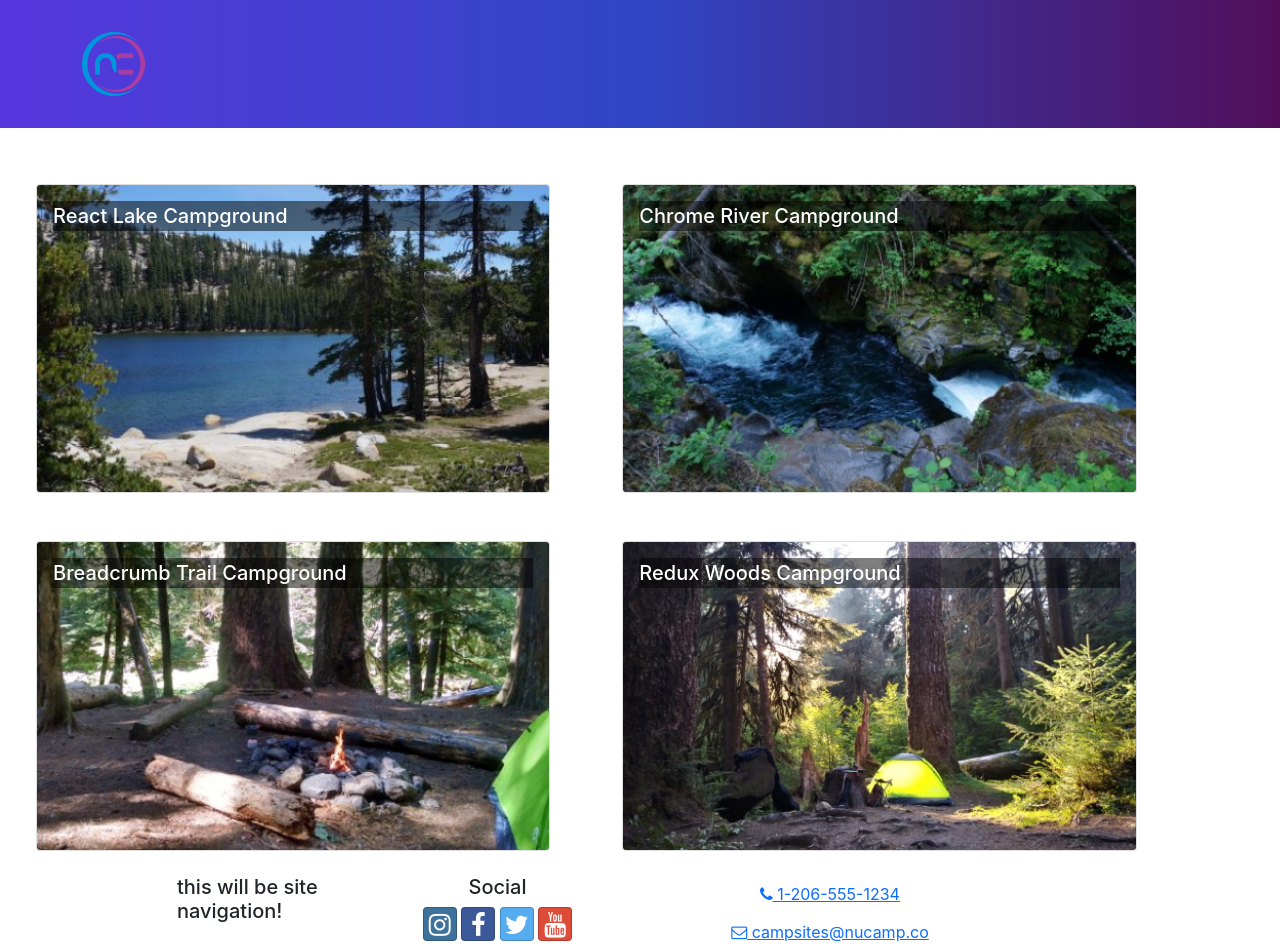
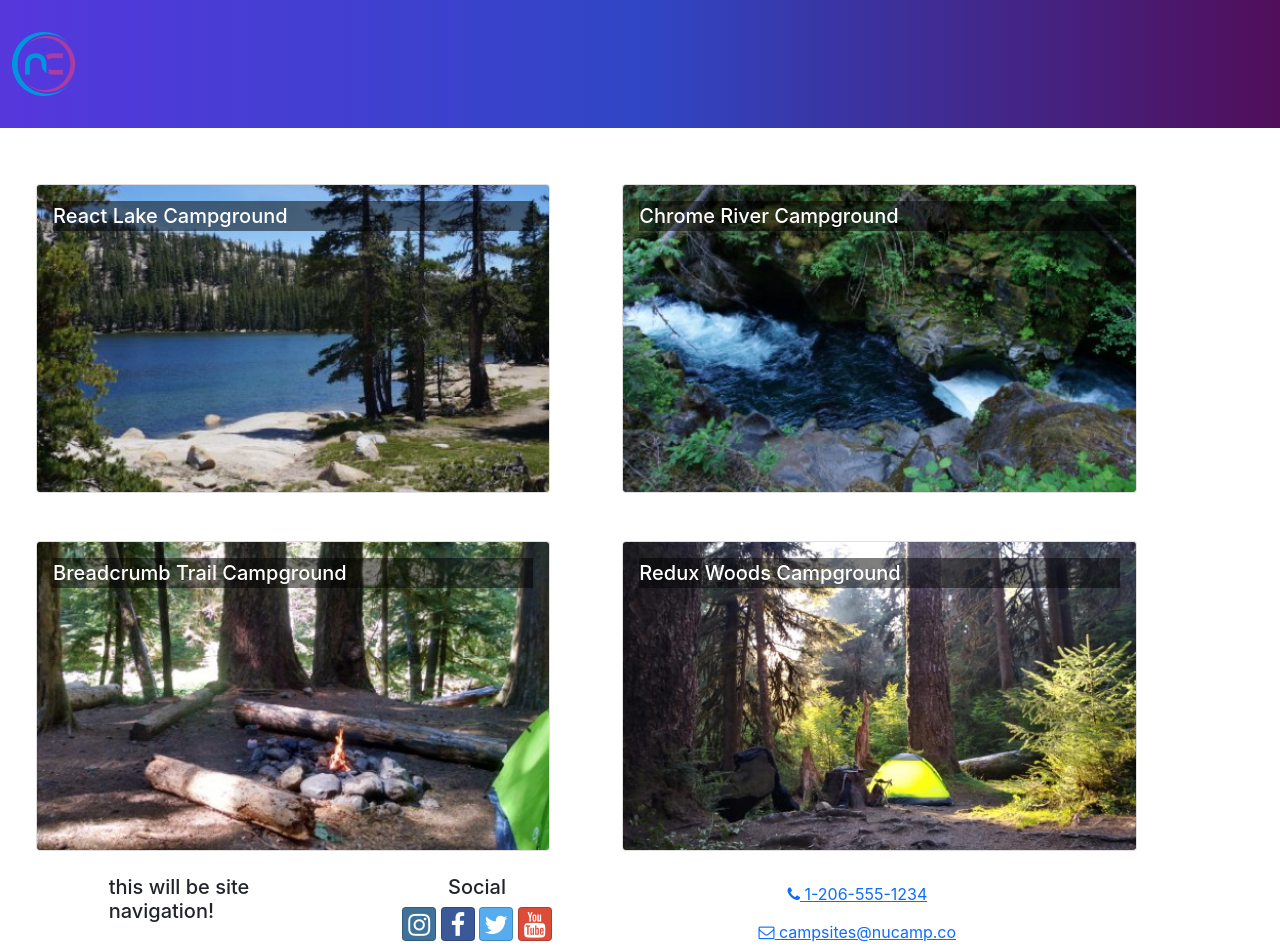
Before and after one commit to Henman2/nucampsite-with-react, a React (Create React App) app: page / in a window 1280 px wide. Built offline with nearby package versions, Linux system fonts and the light colour scheme.

Commit message:
Fix Header and Footer components

```diff
--- a/src/components/Footer.js
+++ b/src/components/Footer.js
@@ -1,7 +1,7 @@
-import {Row, Container, Col} from 'reactstrap';
+import {Row, Col} from 'reactstrap';
 const Footer = ()=>{
     return(
-        <Container>
+        <footer>
         <Row>
             <Col xs={{ size: 4, offset: 1 }} sm='2'>
                 <h5>this will be site navigation!</h5>
@@ -49,11 +49,10 @@ const Footer = ()=>{
                 >
                     <i className='fa fa-envelope-o' /> campsites@nucamp.co
                 </a>
-
             </Col>
         </Row>
 
-        </Container>
+        </footer>
     );
 }
 
--- a/src/components/Header.js
+++ b/src/components/Header.js
@@ -1,14 +1,12 @@
-import { Container, Navbar, NavbarBrand } from 'reactstrap';
+import { Navbar, NavbarBrand } from 'reactstrap';
 import nucampLogo from '../app/assets/img/logo.png';
 
 const Header = ()=>{
     return(
         <Navbar dark color='primary' sticky='top' expand='md'>
-        <Container>
             <NavbarBrand href='/'>
                 <img src={nucampLogo} alt='nucamp logo' />
             </NavbarBrand>
-        </Container>
     </Navbar>
     )
 }
```
Lines whose indentation alone changed are shown as unchanged.
